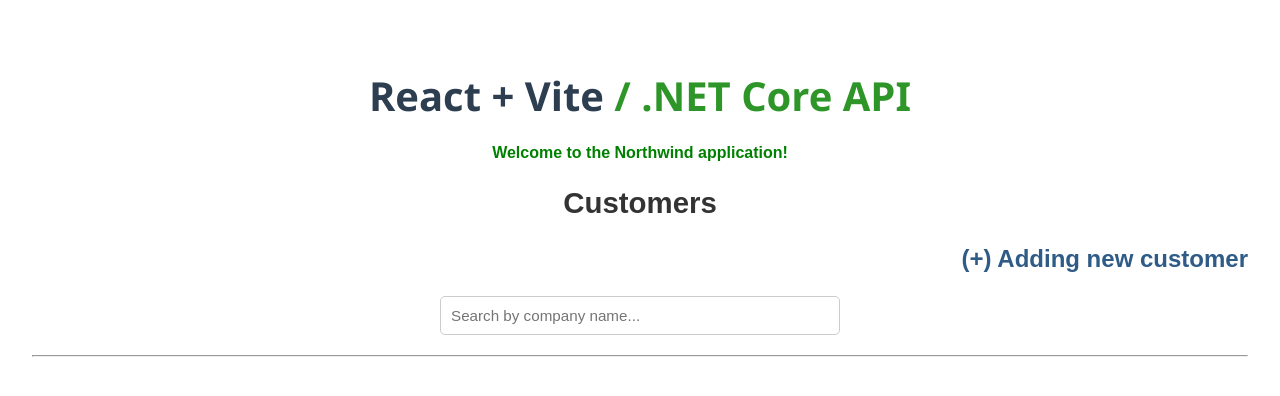
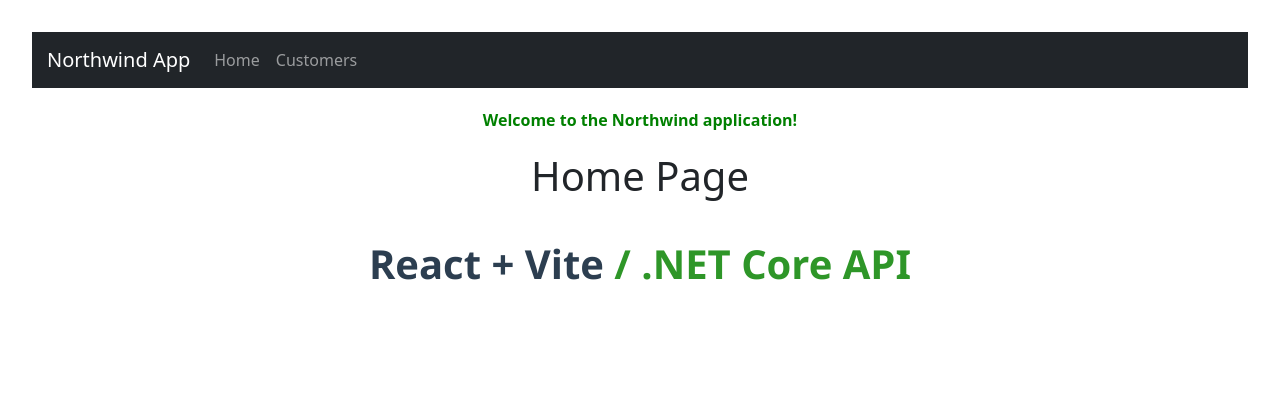
Before and after one commit to AndreyGOIT/careeria-react, a React (Vite) app: page / in a window 1280 px wide. Shown: the top 396 px of the page. Built offline with nearby package versions, Linux system fonts and the light colour scheme; no server answers.

Commit message:
add navbar & routing

```diff
--- a/package.json
+++ b/package.json
@@ -11,8 +11,12 @@
   },
   "dependencies": {
     "axios": "^1.12.2",
+    "bootstrap": "^5.3.8",
+    "md5": "^2.3.0",
     "react": "^19.1.1",
-    "react-dom": "^19.1.1"
+    "react-bootstrap": "^2.10.10",
+    "react-dom": "^19.1.1",
+    "react-router-dom": "^7.9.4"
   },
   "devDependencies": {
     "@eslint/js": "^9.36.0",
--- a/src/App.tsx
+++ b/src/App.tsx
@@ -2,6 +2,11 @@
 import "./App.css";
 import CustomerList from "./componets/CustomerList.tsx";
 import Message from "./Message.tsx";
+// Navigate component for routing
+import Navbar from "react-bootstrap/Navbar";
+import Nav from "react-bootstrap/Nav";
+import "bootstrap/dist/css/bootstrap.min.css";
+import { BrowserRouter as Router, Route, Routes } from "react-router-dom";
 
 const App = () => {
   // Example state for message component
@@ -13,16 +18,47 @@
 
   return (
     <>
-      <h1 className="title-center">
-        React + Vite <span className="highlight">/ .NET Core API</span>
-      </h1>
+      <Router>
+        <Navbar bg="dark" variant="dark" expand="lg">
+          <Navbar.Brand href="/" style={{ paddingLeft: 15 }}>
+            Northwind App
+          </Navbar.Brand>
+          <Navbar.Toggle aria-controls="basic-navbar-nav" />
+          <Navbar.Collapse id="basic-navbar-nav">
+            <Nav className="me-auto">
+              <Nav.Link href="/">Home</Nav.Link>
+              <Nav.Link href="/customers">Customers</Nav.Link>
+            </Nav>
+          </Navbar.Collapse>
+        </Navbar>
 
         {showMessage && <Message message={message} isPositive={isPositive} />}
+
+        <Routes>
+          <Route
+            path="/"
+            element={
+              <div className="home-page">
+                <h1 style={{ textAlign: "center" }}>Home Page</h1>
+                <h2 className="title-center">
+                  React + Vite{" "}
+                  <span className="highlight">/ .NET Core API</span>
+                </h2>
+              </div>
+            }
+          />
+          <Route
+            path="/customers"
+            element={
               <CustomerList
                 setMessage={setMessage}
                 setShowMessage={setShowMessage}
                 setIsPositive={setIsPositive}
               />
+            }
+          />
+        </Routes>
+      </Router>
     </>
   );
 };
```
Also changed, not shown: 1 other file (tests, documents, lock files or other folders). Lines whose indentation alone changed are shown as unchanged.
